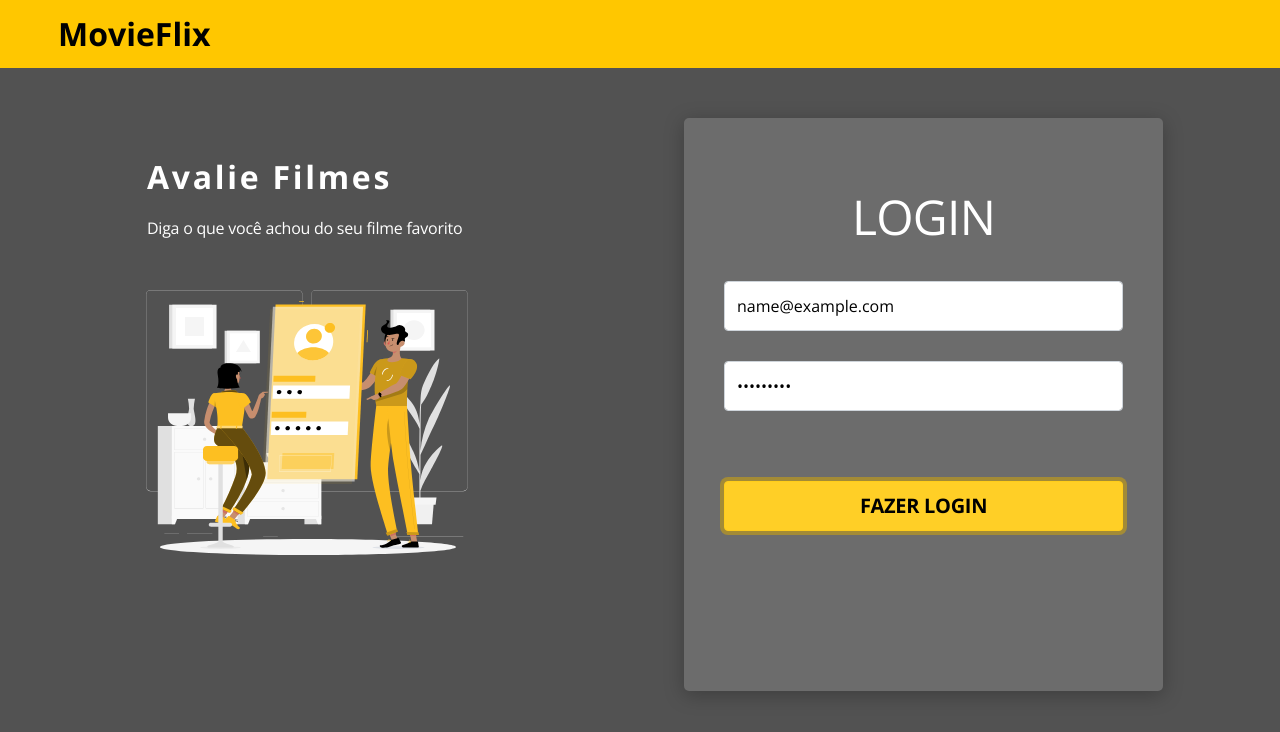
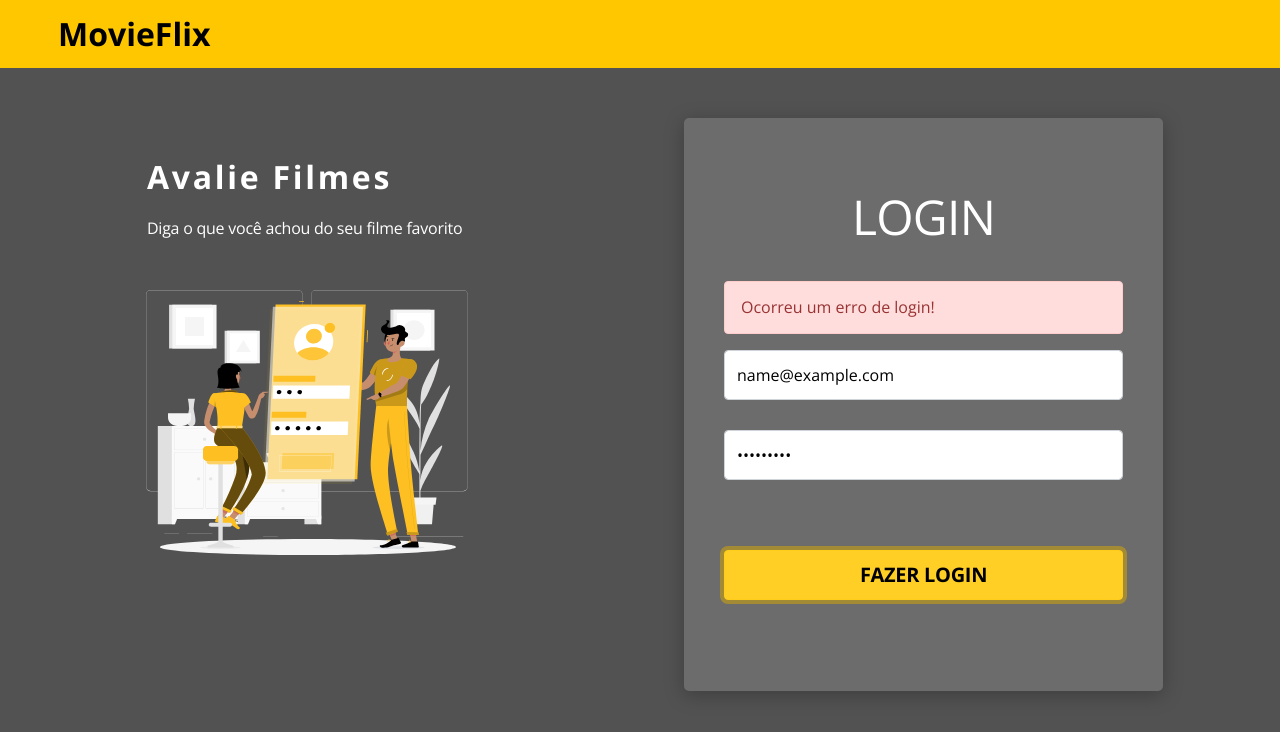
Before and after one commit to auriceliof/devsuperior-react-03, a React (Create React App) app in the folder desafiomovieflix/frontend/: page / in a window 1280 px wide. Both pictures are taken after typing "name@example.com", "Sample123" into the empty fields and a click on the button "FAZER LOGIN". Shown: the top 732 px of the page. Built offline with nearby package versions, Linux system fonts and the light colour scheme; no server answers; the HTML template or start-up script is replaced by a standard one.

Commit message:
Manual error handling

```diff
--- a/desafiomovieflix/frontend/src/Routes.tsx
+++ b/desafiomovieflix/frontend/src/Routes.tsx
@@ -1,5 +1,7 @@
 import Navbar from "components/Navbar";
 import Home from "pages/Home";
+import MovieCatalog from "pages/Private/MovieCatalog";
+import MovieDetail from "pages/Private/MovieDetail";
 import { BrowserRouter, Route, Switch } from "react-router-dom";
 
 const Routes = () => (
@@ -7,9 +9,19 @@ const Routes = () => (
     <BrowserRouter>
         <Navbar />
         <Switch>
+
             <Route path="/" exact>
                 <Home />
             </Route>
+
+            <Route path="/movies" exact>
+                <MovieCatalog />
+            </Route>
+
+            <Route path="/movies/:movieid" exact>
+                <MovieDetail />
+            </Route>
+
         </Switch>
 
     </BrowserRouter>
--- a/desafiomovieflix/frontend/src/assets/styles/custom.scss
+++ b/desafiomovieflix/frontend/src/assets/styles/custom.scss
@@ -1,5 +1,6 @@
 $theme-colors: (
   'primary': #FFC700,
+  'danger' : #FF5555
 );
 
 $body-bg: #525252;
--- a/desafiomovieflix/frontend/src/pages/Home/Login/index.tsx
+++ b/desafiomovieflix/frontend/src/pages/Home/Login/index.tsx
@@ -1,4 +1,5 @@
 import ButtonIcon from 'components/ButtonIcon';
+import { useState } from 'react';
 import { useForm } from 'react-hook-form';
 import { requestBackendLogin } from 'utils/requests';
 import './styles.css';
@@ -10,14 +11,18 @@ type FormData = {
 
 const Login = () => {
 
+  const [ hasError, setHasError ] = useState(false);
+
   const { register, handleSubmit } = useForm<FormData>();
 
   const onSubmit = ( formData : FormData ) => {
     requestBackendLogin(formData)
     .then(response => {
+      setHasError(false);
       console.log('SUCESSO', response);
     })
     .catch(error => {
+      setHasError(true);
       console.log('ERRO', error);
     });
   };
@@ -27,6 +32,11 @@ const Login = () => {
       <div>
         <h1>LOGIN</h1>
       </div>
+      {hasError && (
+        <div className="alert alert-danger">
+          <h6>Ocorreu um erro de login!</h6>
+        </div>
+      )}
       <form onSubmit={handleSubmit(onSubmit)}>
         <div className='mb-4'>
           <input
--- a/desafiomovieflix/frontend/src/pages/Home/Login/styles.css
+++ b/desafiomovieflix/frontend/src/pages/Home/Login/styles.css
@@ -27,6 +27,10 @@
     padding: 10px;
 }
 
+.form-control:focus {
+    background-color: #FFF;
+}
+
 .btn-Login {
     width: 100%;
     margin-top: 70px;
--- a/desafiomovieflix/frontend/src/pages/Home/index.tsx
+++ b/desafiomovieflix/frontend/src/pages/Home/index.tsx
@@ -16,7 +16,7 @@ const Home = () => {
                         <MainImage />
                     </div>
                 </div>
-                <div>
+                <div className="login-form-container">
                     <Login />
                 </div>
 
```
